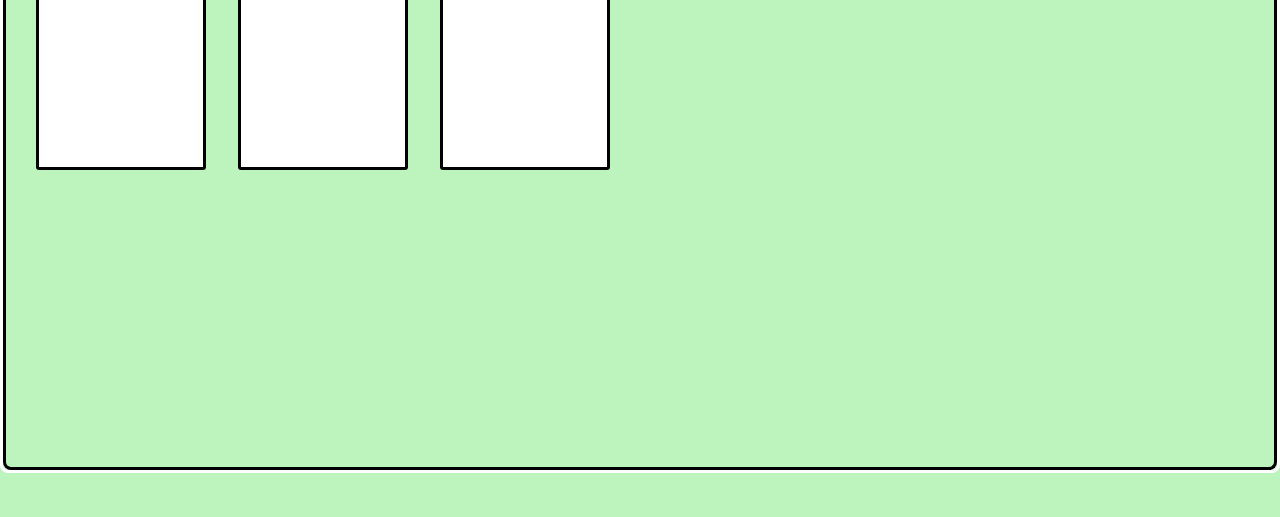
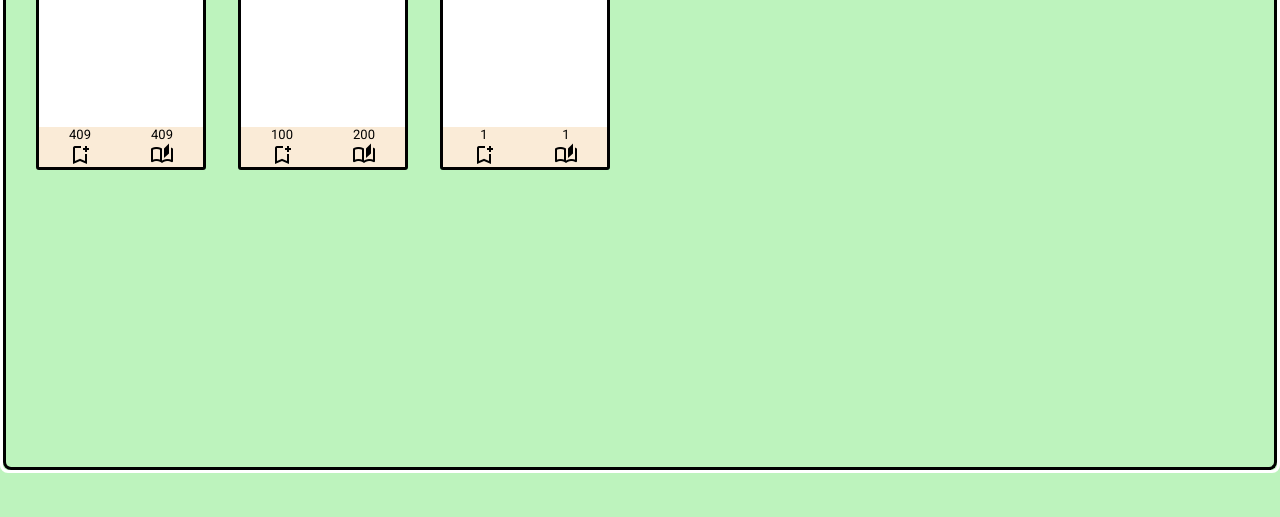
Before and after one commit to LuGodi/book-project, a plain HTML site: page index.html in a window 1280 px wide. Shown: the part 286-803 px from the top of the page. Drawn offline with nearby package versions, Linux system fonts and the light colour scheme.

Commit message:
Improve card layout and refactor how book is add Everytime a card was added it would read myLibrary for the book objects and create an Element for each even if that book had an element created for it before. Now everytime a new book is added, an element will be created and added to the array, redering the book will just read from that array and replaceChildren.

```diff
--- a/index.html
+++ b/index.html
@@ -7,8 +7,12 @@
     <script src="script.js" defer></script>
     <link rel="stylesheet" href="styles.css" />
     <style>
+      @import url("https://fonts.googleapis.com/css2?family=Shadows+Into+Light&display=swap");
       @import url("https://fonts.googleapis.com/css2?family=Bebas+Neue&family=Roboto:ital,wght@0,400;0,900;1,900&display=swap");
     </style>
+    <link
+      rel="stylesheet"
+      href="https://fonts.googleapis.com/css2?family=Material+Symbols+Outlined:opsz,wght,FILL,GRAD@20..48,100..700,0..1,-50..200" />
   </head>
   <body>
     <div class="container">
@@ -21,6 +25,8 @@
       <div class="library">
         <div class="card">
           <div class="card-header"></div>
+          <div class="card-content"></div>
+          <div class="card-footer"></div>
         </div>
       </div>
     </div>
--- a/script.js
+++ b/script.js
@@ -1,4 +1,5 @@
 const myLibrary = [];
+const myLibraryCardElements = [];
 const library = document.querySelector(".library");
 const addBookButton = document.querySelector(".add-book");
 const bookModal = document.querySelector("#add-book-modal");
@@ -49,7 +50,7 @@ function readForm(e) {
     bookReadBool,
     bookColorChoice
   );
-  addBookToLibrary(newBook);
+  addBook(newBook);
   displayBooks();
   e.preventDefault();
   addBookForm.reset();
@@ -57,35 +58,64 @@ function readForm(e) {
 }
 //get values from the form
 
-function addBook() {}
-
-const book1 = new Book("Midnight Library", "Matt Huang", "409", true);
-const book2 = new Book("Harry Potter", "Jk Rowling", "200", false);
-const book3 = new Book("Im tired", "myself", "1", true);
+const book1 = new Book("Midnight Library", "Matt Huang", "409", "409", true);
+const book2 = new Book("Harry Potter", "Jk Rowling", "200", "100", false);
+const book3 = new Book("Im tired", "myself", "1", "1", true);
 //TODO ability to set background-color for book
 //TODO define layout for cards
 //TODO get unsplash images
 
+function addBook(book) {
+  addBookToLibrary(book);
+  createBookCard(book);
+}
 function addBookToLibrary(book) {
   myLibrary.push(book);
 }
-addBookToLibrary(book1);
-addBookToLibrary(book2);
-addBookToLibrary(book3);
-function displayBooks() {
-  const myDivs = [];
-  for (let book of myLibrary) {
-    console.log(book);
+
+addBook(book1);
+addBook(book2);
+addBook(book3);
+function createBookCard(book) {
+  function createIconSpan(value, iconText) {
+    const spanContainer = document.createElement("span");
+    spanContainer.className = "card-footer-icon";
+    spanContainer.textContent = value;
+    const spanIcon = document.createElement("span");
+    spanIcon.className = "material-symbols-outlined";
+    spanIcon.textContent = iconText;
+
+    spanContainer.appendChild(spanIcon);
+    return spanContainer;
+  }
+  function addBookElementToCardLibrary(bookElement) {
+    myLibraryCardElements.push(bookElement);
+  }
   const bookElement = document.createElement("div");
   const cardHeader = document.createElement("div");
+  const cardContent = document.createElement("div");
+  const cardFooter = document.createElement("div");
+
   cardHeader.className = "card-header";
+  cardContent.className = "card-content";
+  cardFooter.className = "card-footer";
+  cardFooter.append(
+    createIconSpan(book.readPages, "bookmark_add"),
+    createIconSpan(book.pages, "auto_stories")
+  );
   cardHeader.textContent = book.title;
   bookElement.appendChild(cardHeader);
+  bookElement.appendChild(cardContent);
+  bookElement.appendChild(cardFooter);
+
   bookElement.className = "card";
-    myDivs.push(bookElement);
+  addBookElementToCardLibrary(bookElement);
 }
-  library.replaceChildren(...myDivs);
+
+function displayBooks() {
+  library.replaceChildren(...myLibraryCardElements);
 }
+
 displayBooks();
 // qual a diferença do return de Object.getPrototypeOf(Player) pra Player.prototype ? toda
 //Player.prototype eh uma propriedade da funcao, todas as instancias criadas atraves do constructor player using new vao ter uma referencia a Player.prototype
--- a/styles.css
+++ b/styles.css
@@ -3,6 +3,10 @@
   --library-card-bg-color: white;
   --library-card-font-color: black;
   --page-bg-color: rgb(189, 243, 189);
+}
+
+.material-symbols-outlined {
+  font-variation-settings: "FILL" 0, "wght" 400, "GRAD" 0, "opsz" 24;
 }
 
 * {
@@ -11,6 +15,7 @@
   font-family: Roboto, sans-serif;
   box-sizing: border-box;
 }
+
 body {
   background-color: var(--page-bg-color);
   min-height: 100vh;
@@ -165,5 +170,27 @@ div.card-header {
   display: flex;
   align-items: center;
   padding: 3px;
-  font-family: "Roboto", sans-serif;
+  font-family: "Shadows Into Light", cursive;
+  font-size: 1.5rem;
 }
+div.card-content {
+  flex-grow: 1;
+}
+
+div.card-footer {
+  background-color: antiquewhite;
+  height: 40px;
+  display: flex;
+  justify-content: space-around;
+  align-items: center;
+}
+span.card-footer-icon {
+  display: flex;
+  flex-direction: column;
+  align-items: center;
+  gap: 1px;
+}
+
+span.card-footer-icon:not(.material-symbols-outlined) {
+  font-size: 13px;
+}
```
Lines whose indentation alone changed are shown as unchanged.
